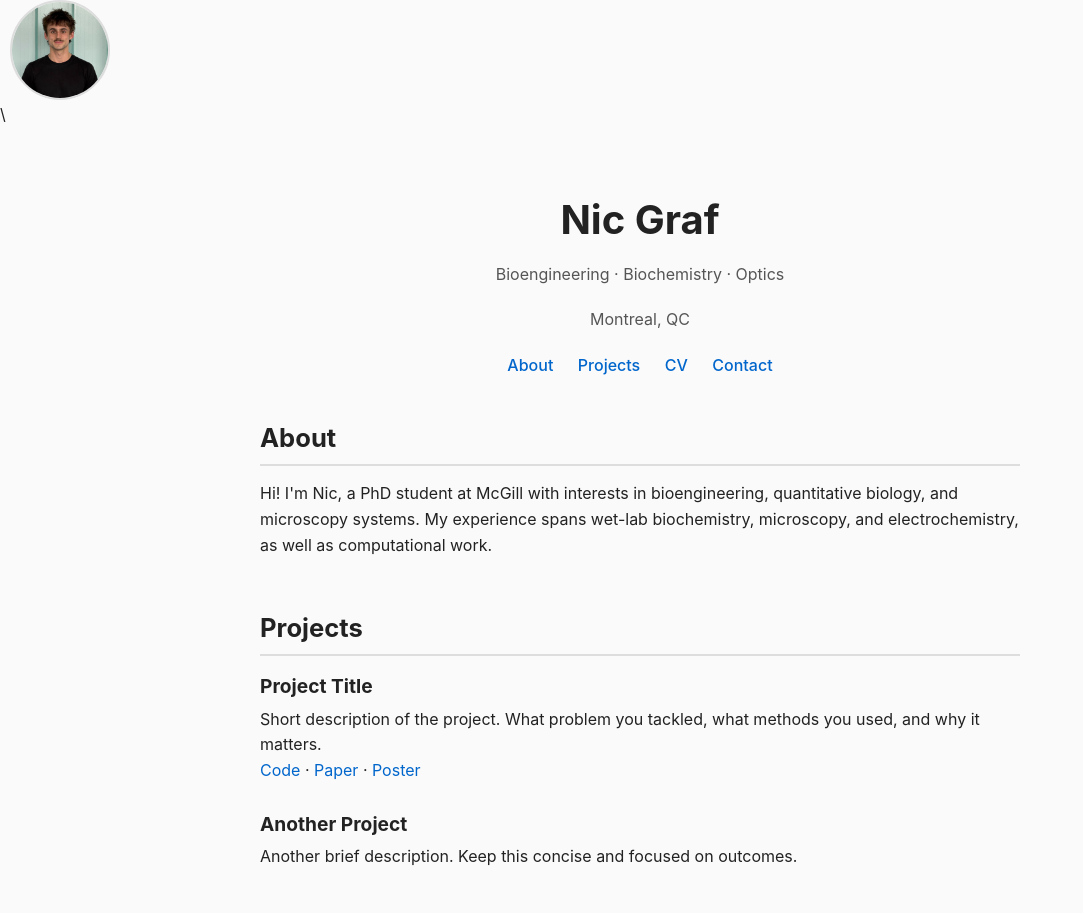
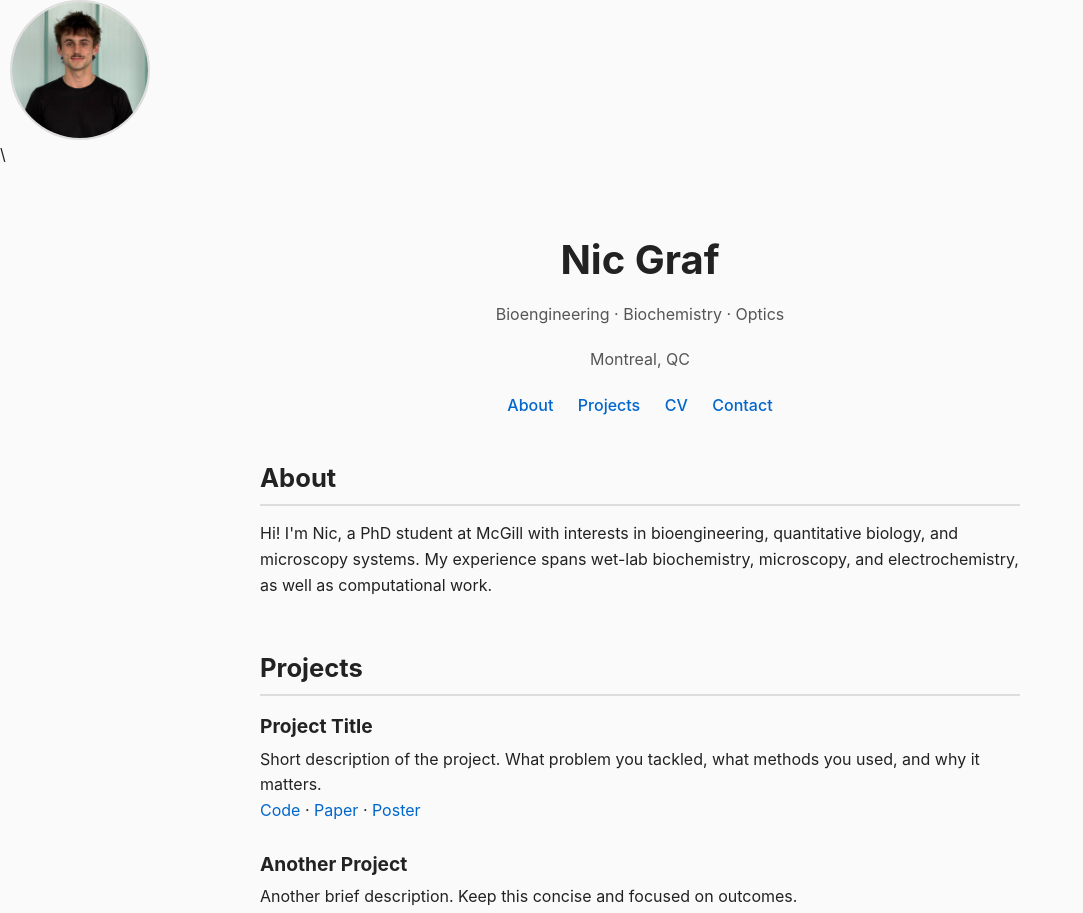
Before and after one commit to nicgraf/nicgraf.github.io, a plain HTML site: page index.html in a window 1280 px wide. Shown: the top 913 px of the page, without its empty margins (0-1083 px from the left). Drawn offline with Linux system fonts and the light colour scheme.

Commit message:
Update style.css

```diff
--- a/style.css
+++ b/style.css
@@ -5,8 +5,8 @@
     box-sizing: border-box;
 }
 .profile-pic {
-    width: 100px;
-    height: 100px;
+    width: 140px;
+    height: 140px;
     object-fit: cover;
     border-radius: 50%;
     margin-bottom: 20px;
```
